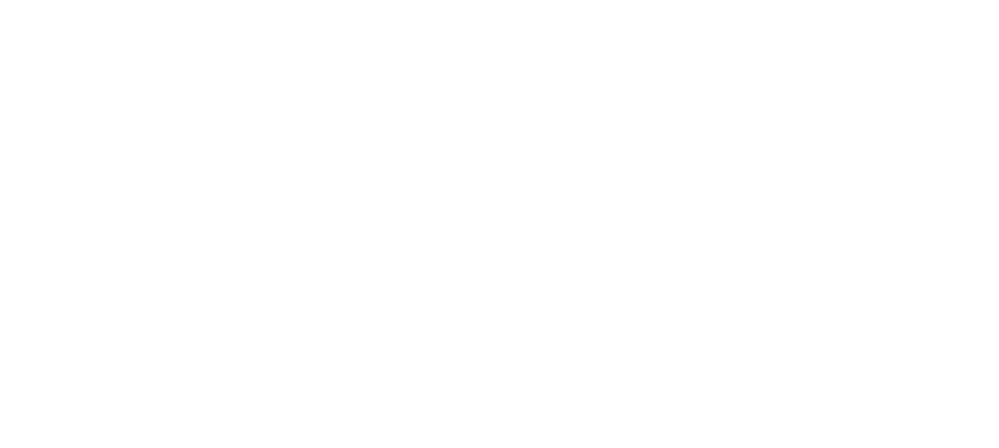
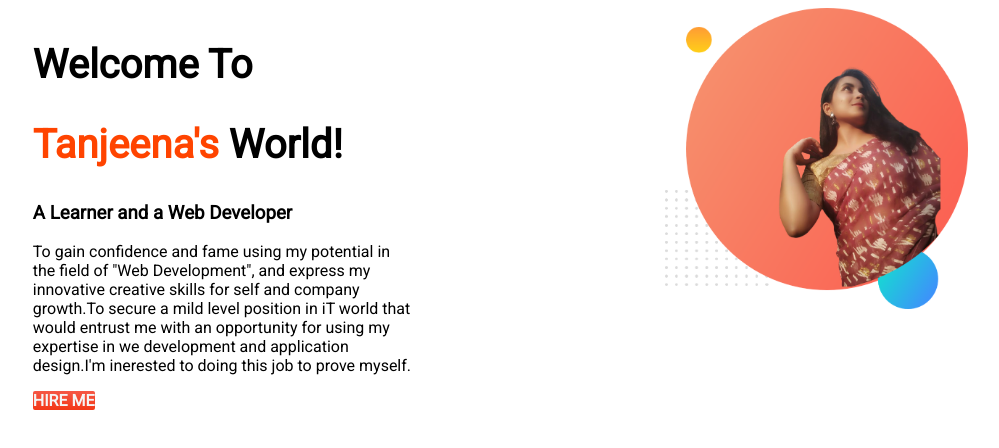
Before and after one commit to Tanjeen71/developer-portfolio, a plain HTML site: page index.html in a window 1280 px wide. Shown: the whole page, without its empty margins (228-1227 px from the left). Drawn offline with Linux system fonts and the light colour scheme.

Commit message:
top baner added

```diff
--- a/index.html
+++ b/index.html
@@ -1,13 +1,38 @@
 <!DOCTYPE html>
 <html lang="en">
+
 <head>
     <meta charset="UTF-8">
     <meta http-equiv="X-UA-Compatible" content="IE=edge">
     <meta name="viewport" content="width=device-width, initial-scale=1.0">
     <title>Tanjeena Portfolio</title>
+    <link rel="preconnect" href="https://fonts.googleapis.com">
+    <link rel="preconnect" href="https://fonts.googleapis.com">
+    <link rel="preconnect" href="https://fonts.gstatic.com" crossorigin>
+    <link href="https://fonts.googleapis.com/css2?family=Roboto&display=swap" rel="stylesheet">
     <link rel="stylesheet" href="style.css">
 </head>
+
 <body>
+    <section class="tpo-banner">
+        <div class="half-width">
+            <h1>Welcome To</h1>
+            <h1> <span class="bird">Tanjeena's</span> World!</h1>
+            <h3>A Learner and a Web Developer</h3>
+            <p>To gain confidence and fame using my potential in the field of "Web Development", and express my
+                innovative
+                creative skills for self and company growth.To secure a mild level position in iT world that would
+                entrust
+                me with an opportunity for using my expertise in we development and application design.I'm inerested to
+                doing this job to prove myself.</p>
+            <a class="link-button" target="_blank" href="https://www.linkedin.com/in/tanjeen-tanjee-46b3b3216/">HIRE
+                ME</a>
+        </div>
+        <div class="half-width">
+            <img src="images/tanjeen bg.png" alt="">
+        </div>
+    </section>
 
 </body>
+
 </html>
--- a/style.css
+++ b/style.css
@@ -0,0 +1,31 @@
+body{
+    font-family: 'Roboto', sans-serif;
+}
+h1{
+    font-size: 40px;
+}
+.bird{
+   color:hsl(16, 100%, 50%);
+}
+section{
+    display: flex;
+}
+.half-width{
+    width: 50%;
+    padding-left: 20%;
+}
+.half-width img{
+    width: 80%;
+
+}
+.link-button{
+    text-decoration: none;
+   background-image: linear-gradient(rgb(245, 87, 69), rgb(243, 56, 23));
+    padding: 20px 70ps;
+    border-radius: 2px;
+    color: whitesmoke;
+    font-weight: 700;
+}
+.top-banner{
+    background-image: url(images/top-banner.png);
+}
```
Also changed, not shown: images/tanjeen bg.png (renamed from tanjeen bg.png).
